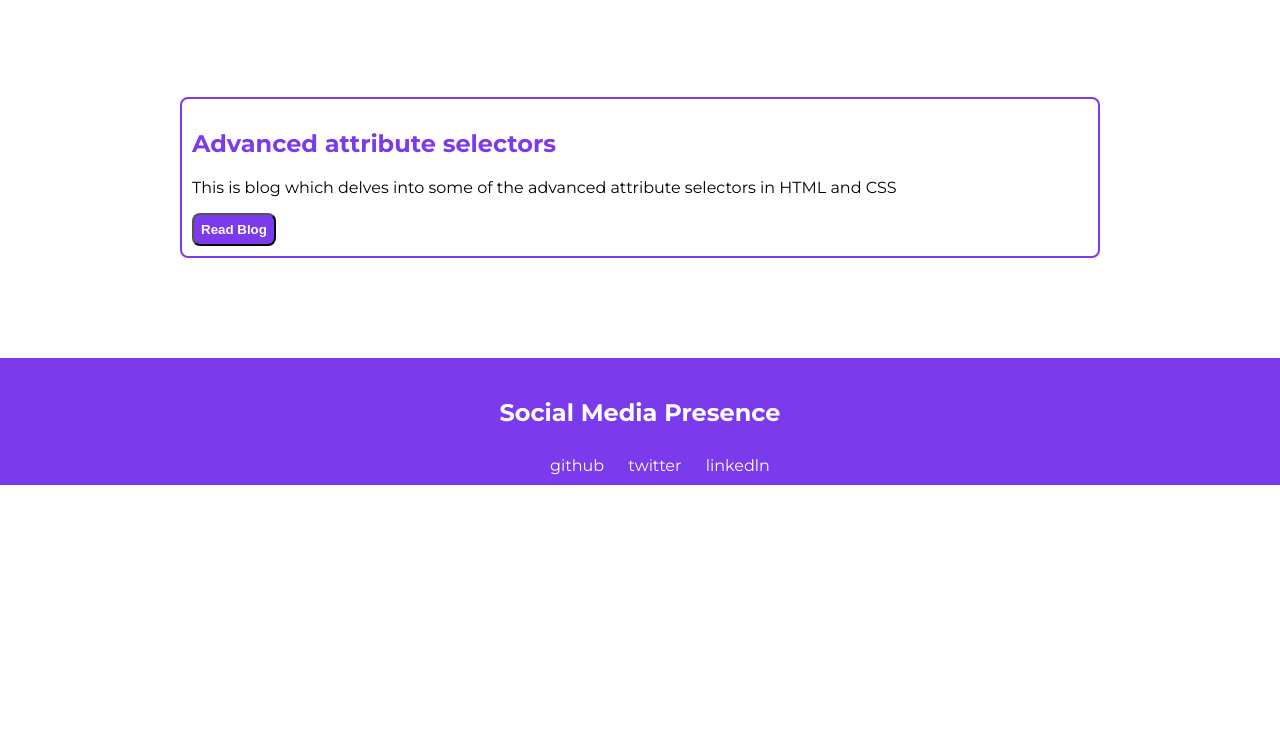
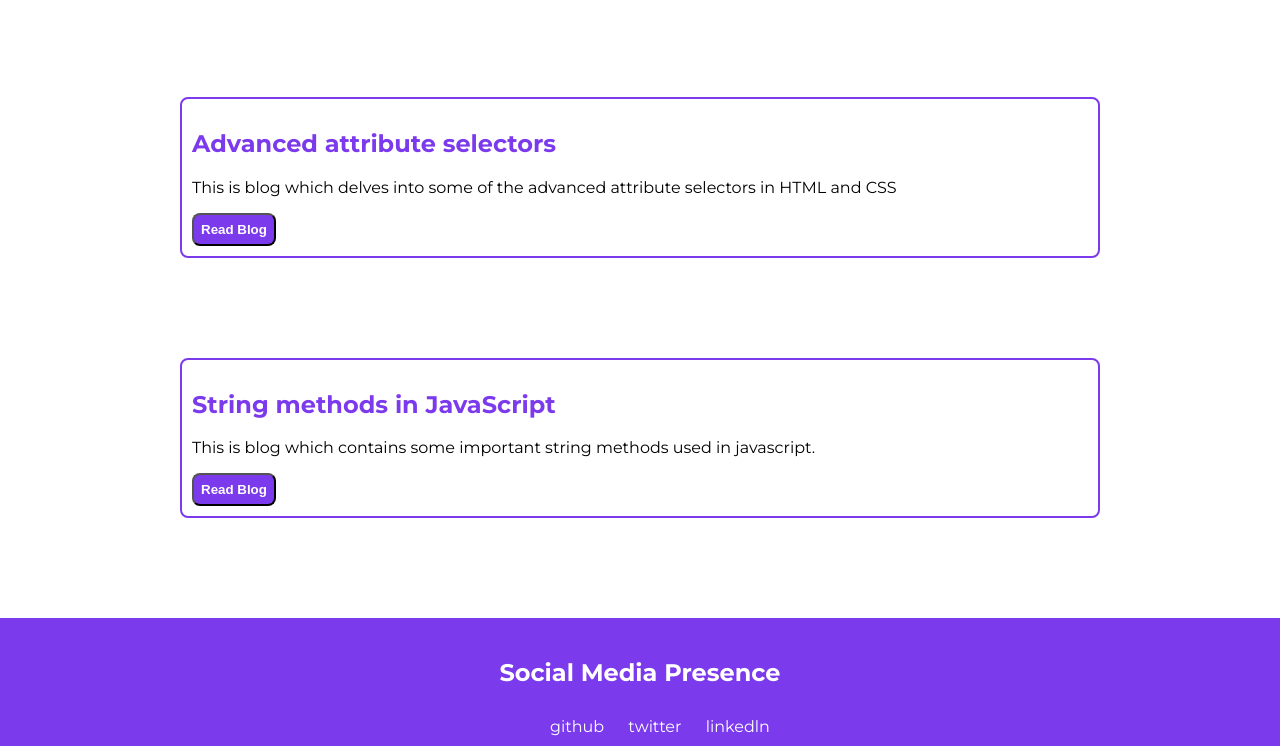
Before and after one commit to varun-Tad/My-portfolio, a plain HTML site: page blogs.html in a window 1280 px wide. Shown: the part 552-1298 px from the top of the page. Before the commit the page ends 1037 px from the top, so only its background shows below. Drawn offline with Linux system fonts and the light colour scheme.

Commit message:
added color

```diff
--- a/blogs.css
+++ b/blogs.css
@@ -95,6 +95,22 @@ body{
    }
 
 
+#blog-three{
+    color: var(--primary-color);
+    border: 2px solid var(--primary-color);
+    width: 70vw;
+    margin:auto;
+    margin-top: 100px;
+    padding: 10px;
+    border-radius: 0.5rem;
+
+   }
+
+#blog-three p{
+       color:black;
+   }
+
+
 /*button*/
 
 
--- a/blogs.html
+++ b/blogs.html
@@ -45,6 +45,12 @@
       <button class="btn"><a href="https://varun19.hashnode.dev/advanced-attribute-selectors" target="_blank">Read Blog</a></button>
   </div>
 
+  <div id="blog-three">
+    <h2>String methods in JavaScript</h2>
+    <p>This is blog which contains some important string methods used in javascript.</p>
+    <button class="btn"><a href="https://varun19.hashnode.dev/string-methods-in-javascript" target="_blank">Read Blog</a></button>
+</div>
+
 
 
 
```
Also changed, not shown: index.html (+2 -0 lines), styles.css (+16 -2 lines).
